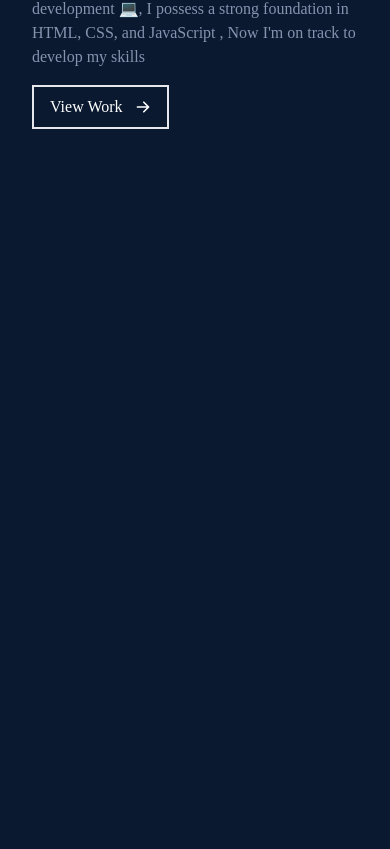
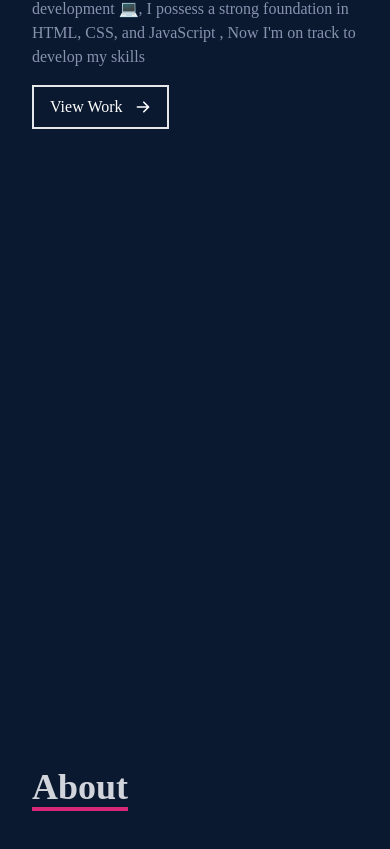
Before and after one commit to ikhodabande/portfolio-with-tailwand, a React (Create React App) app: page / in a window 390 px wide. Shown: the part 463-1312 px from the top of the page. Built offline with nearby package versions, Linux system fonts and the light colour scheme.

Commit message:
add about div second row

```diff
--- a/src/components/About.jsx
+++ b/src/components/About.jsx
@@ -2,8 +2,22 @@
 
 const About = () => {
   return (
-    <div name='about' className='w-full h-screen bg-[#0a192f]'>
-
+    <div name='about' className='w-full h-screen bg-[#0a192f] text-gray-300'>
+      <div className='flex flex-col justify-center items-center w-full h-full'>
+        <div className='max-w-[1000px] w-full px-4 grid grid-cols-2 gap-8'>
+          <div className='sm:text-right pb-8 pl-4'>
+          <p className='text-4xl font-bold inline border-b-4 border-pink-600'>
+            About
+          </p>
+          </div>
+          <div>
+          </div>
+        </div>
+        <div className='max-w-[1000px] w-full px-4 grid grid-cols-2 gap-8'>
+          <div className=''></div>
+          <div></div>
+        </div>
+      </div>
     </div>
   )
 }
```
